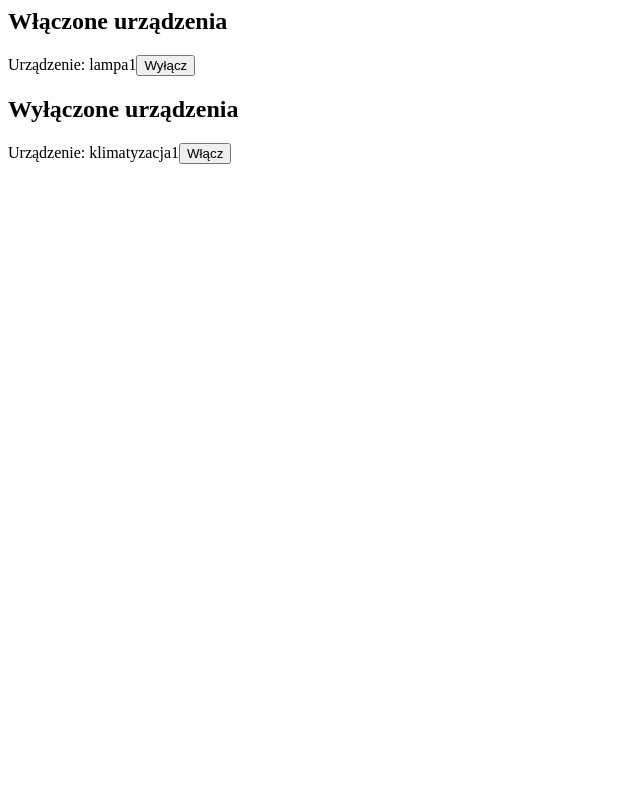
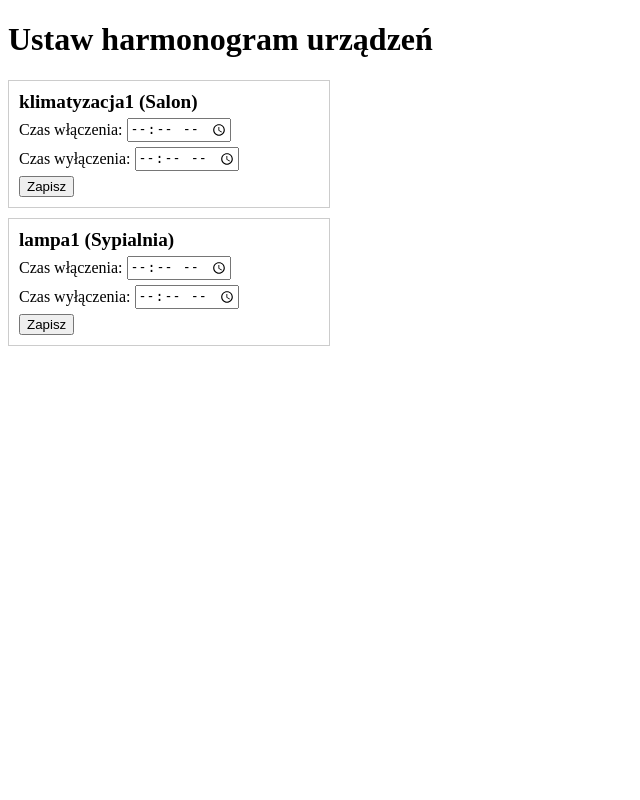
Before and after one commit to Jakub-Rudnik/SmartHaven, a PHP site: page /schedule.php in a window 1280 px wide. Shown: the whole page, without its empty margins (0-640 px from the left). Run offline with PHP 8.4, Linux system fonts and the light colour scheme; data comes from the database, SQL or seed files in the repository.

Commit message:
Basic UI schedule and divices base downloading

```diff
--- a/schedule.php
+++ b/schedule.php
@@ -1,61 +1,68 @@
 <?php
 require_once './Lib/Database.php';
 require_once './Services/DeviceService.php';
-require_once './Services/DeviceTypeService.php';
 
 // Inicjalizacja połączenia z bazą danych
 $db = new DatabaseConnection();
 
 try {
-    // Pobranie włączonych urządzeń
-    $onDevicesQuery = "
-        SELECT d.DeviceID, d.DeviceName
-        FROM Device d
-        JOIN DeviceParameter dp ON d.DeviceID = dp.DeviceID
-        WHERE dp.ParameterID = 1 AND dp.Value = '1';"; // 1 oznacza włączone urządzenie
-
-    $onDevices = $db->query($onDevicesQuery);
-
-    echo "<h2>Włączone urządzenia</h2>";
-    if (count($onDevices) > 0) {
-        foreach ($onDevices as $device) {
-            echo "Urządzenie: " . htmlspecialchars($device['DeviceName']);
-            echo "<button onclick=\"toggleDevice(" . $device['DeviceID'] . ", 0)\">Wyłącz</button><br>";
-        }
-    } else {
-        echo "Brak włączonych urządzeń.";
-    }
-
-    // Pobranie wyłączonych urządzeń
-    $offDevicesQuery = "
-        SELECT d.DeviceID, d.DeviceName
-        FROM Device d
-        JOIN DeviceParameter dp ON d.DeviceID = dp.DeviceID
-        WHERE dp.ParameterID = 1 AND dp.Value = '0';"; // 0 oznacza wyłączone urządzenie
-
-    $offDevices = $db->query($offDevicesQuery);
-
-    echo "<h2>Wyłączone urządzenia</h2>";
-    if (count($offDevices) > 0) {
-        foreach ($offDevices as $device) {
-            echo "Urządzenie: " . htmlspecialchars($device['DeviceName']);
-            echo "<button onclick=\"toggleDevice(" . $device['DeviceID'] . ", 1)\">Włącz</button><br>";
-        }
-    } else {
-        echo "Brak wyłączonych urządzeń.";
-    }
-
+    // Pobranie urządzeń z bazy danych
+    $devicesQuery = "
+        SELECT DeviceID, DeviceName, Location
+        FROM Device;";
+    $devices = $db->query($devicesQuery);
 } catch (Exception $e) {
     echo "Błąd: " . $e->getMessage();
 }
 ?>
 
-<script>
-function toggleDevice(deviceId, status) {
-    // Funkcja do włączania/wyłączania urządzeń
-    // status = 1 to włącz, status = 0 to wyłącz
-    console.log('Przełączanie urządzenia o ID: ' + deviceId + ' na status: ' + status);
-    // Tutaj można dodać logikę do zmiany stanu urządzenia w UI
-    // na przykład zmiana koloru przycisku, animacja, itp.
-}
-</script>
+<!DOCTYPE html>
+<html lang="pl">
+<head>
+    <meta charset="UTF-8">
+    <title>Harmonogram Urządzeń</title>
+    <style>
+        /* Dodaj podstawowy styl dla formularza */
+        .device-container {
+            border: 1px solid #ccc;
+            padding: 10px;
+            margin: 10px 0;
+            width: 300px;
+        }
+        .device-container h3 {
+            margin: 0;
+            font-size: 1.2em;
+        }
+        .form-group {
+            margin: 5px 0;
+        }
+    </style>
+</head>
+<body>
+
+<h1>Ustaw harmonogram urządzeń</h1>
+
+<?php if (count($devices) > 0): ?>
+    <?php foreach ($devices as $device): ?>
+        <div class="device-container">
+            <h3><?php echo htmlspecialchars($device['DeviceName']); ?> (<?php echo htmlspecialchars($device['Location']); ?>)</h3>
+            <form action="schedule.php" method="post">
+                <div class="form-group">
+                    <label for="start-time-<?php echo $device['DeviceID']; ?>">Czas włączenia:</label>
+                    <input type="time" id="start-time-<?php echo $device['DeviceID']; ?>" name="start_time_<?php echo $device['DeviceID']; ?>">
+                </div>
+                <div class="form-group">
+                    <label for="end-time-<?php echo $device['DeviceID']; ?>">Czas wyłączenia:</label>
+                    <input type="time" id="end-time-<?php echo $device['DeviceID']; ?>" name="end_time_<?php echo $device['DeviceID']; ?>">
+                </div>
+                <!-- Przycisk zapisz (na razie bez funkcji zapisywania) -->
+                <button type="submit" name="schedule_device" value="<?php echo $device['DeviceID']; ?>">Zapisz</button>
+            </form>
+        </div>
+    <?php endforeach; ?>
+<?php else: ?>
+    <p>Brak urządzeń do wyświetlenia.</p>
+<?php endif; ?>
+
+</body>
+</html>
```
